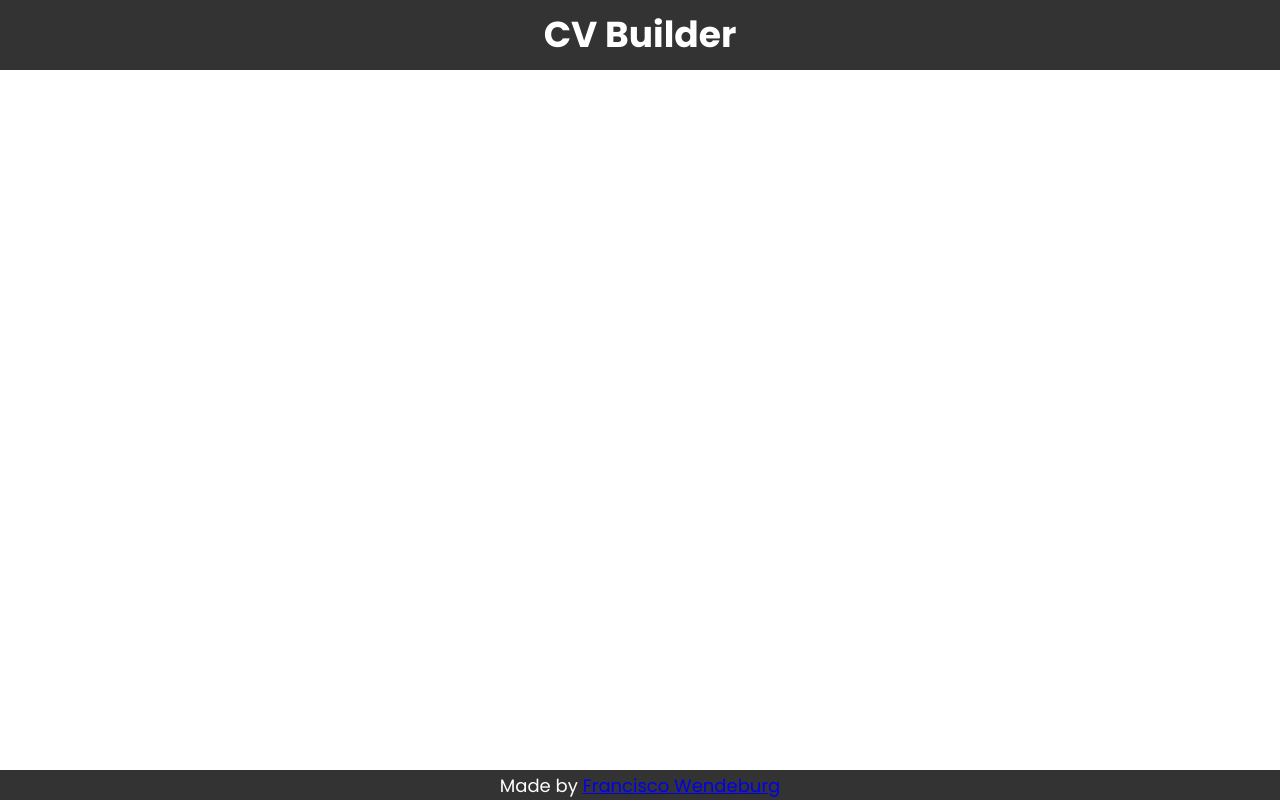
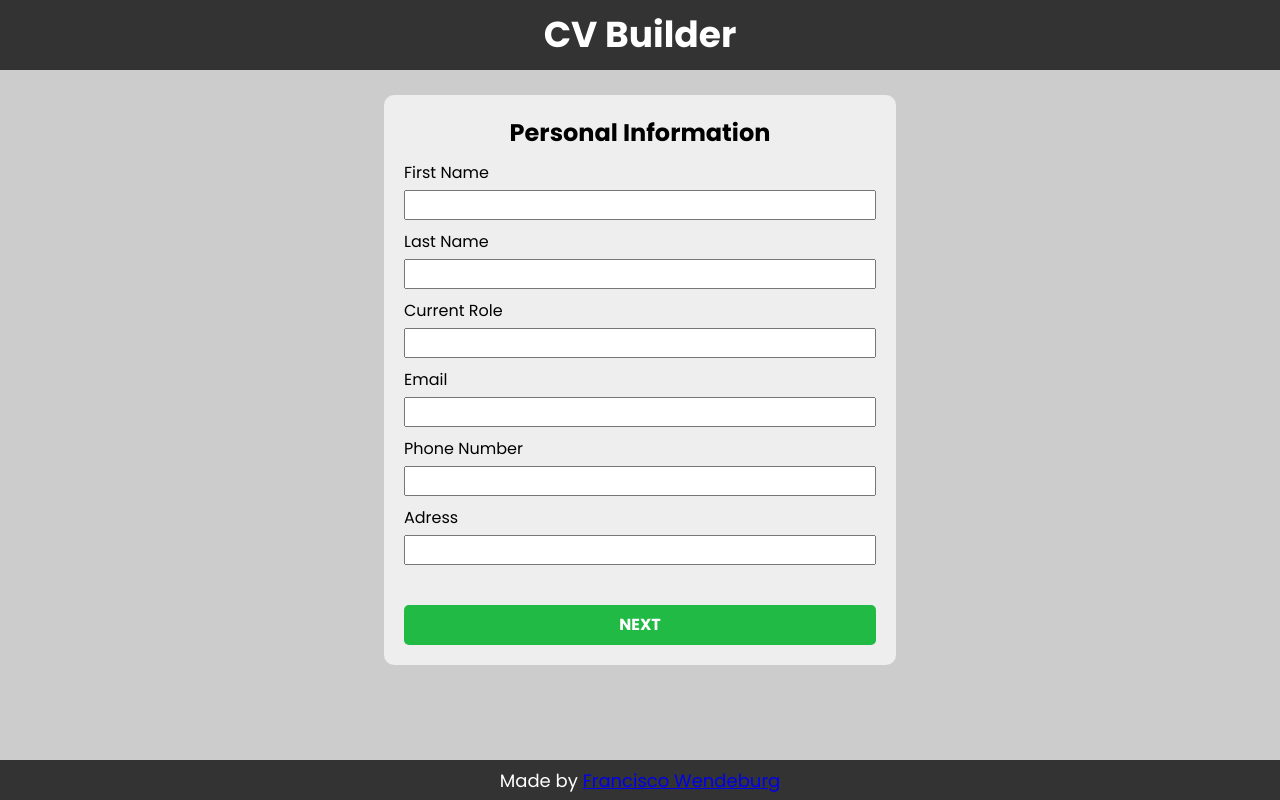
Before and after one commit to fwendeburg/create-cv, a React (Create React App) app: page / in a window 1280 px wide. Built offline with nearby package versions, Linux system fonts and the light colour scheme.

Commit message:
added forms

```diff
--- a/public/index.html
+++ b/public/index.html
@@ -1,7 +1,7 @@
 <!DOCTYPE html>
 <html lang="en">
   <head>
-    <title>CV-App</title>
+    <title>CV Builder</title>
 
     <meta charset="UTF-8">
     <meta name="viewport" content="width=device-width, initial-scale=1.0, maximum-scale=1.0, user-scalable=no"/>
--- a/src/components/App.js
+++ b/src/components/App.js
@@ -1,12 +1,14 @@
 import Navbar from './Navbar';
 import Footer from './Footer';
+import Main from './Main';
 
 function App() {
   return (
-    <div className="App">
+    <>
       <Navbar />
+      <Main />
       <Footer />
-    </div>
+    </>
   );
 }
 
--- /dev/null
+++ b/src/components/Button.js
@@ -0,0 +1,37 @@
+import React from 'react';
+import styled from 'styled-components';
+
+const ButtonStyles = styled.button`
+    height: 40px;
+    width: calc(100% - 40px);
+    background-color: ${(props) => props.color};
+    color: rgb(255, 255, 255);
+    text-transform: uppercase;
+    display: flex;
+    align-items: center;
+    justify-content: center;
+    border-radius: 5px;
+    cursor: pointer;
+    border: 0;
+    margin-left: 20px;
+    margin-right: 20px;
+    margin-top: 5px;
+    margin-bottom: 5px;
+    font-weight: 700;
+
+    &:hover {
+        background-color: ${(props) => props.hoverColor};
+    }
+`
+
+class Button extends React.Component {
+    render() {
+        return (
+            <ButtonStyles onClick={this.props.onButtonClicked} color={this.props.color} hoverColor={this.props.hoverColor}>
+                {this.props.text}
+            </ButtonStyles>
+        );
+    }
+}
+
+export default Button;
--- a/src/components/EducationForm.js
+++ b/src/components/EducationForm.js
@@ -1,7 +1,43 @@
 import React from 'react';
 
+import Button from './Button';
+import { FormTitle, InputContainer, TextInput, TextArea, InputLabel, ButtonContainer } from './FormComponents';
+
 class EducationForm extends React.Component {
-
+    render() {
+        return (
+            <>
+                <FormTitle>Education</FormTitle>
+                <InputContainer>
+                    <InputLabel htmlFor="degree">Degree or Stream</InputLabel>
+                    <TextInput type="text" id="degree"/>
+                </InputContainer>
+                <InputContainer>
+                    <InputLabel htmlFor="university">University or School</InputLabel>
+                    <TextInput type="text" id="university"/>
+                </InputContainer>
+                <InputContainer>
+                    <InputLabel htmlFor="gpa">GPA</InputLabel>
+                    <TextInput type="number" step="0.01" min="0.00" max="10.0" id="gpa"/>
+                </InputContainer>
+                <InputContainer>
+                    <InputLabel htmlFor="from">From</InputLabel>
+                    <TextInput type="date" id="from"/>
+                </InputContainer>
+                <InputContainer>
+                    <InputLabel htmlFor="to">To (leave empty for present)</InputLabel>
+                    <TextInput type="date" id="to"/>
+                </InputContainer>
+                <InputContainer>
+                    <InputLabel htmlFor="description">Description or Achievements</InputLabel>
+                    <TextArea id="description"/>
+                </InputContainer>
+                <ButtonContainer>
+                    <Button text="add education" color="blue" colorHover="white" />
+                </ButtonContainer>
+            </>
+        );
+    }
 }
 
 export default EducationForm;
--- a/src/components/Footer.js
+++ b/src/components/Footer.js
@@ -2,11 +2,8 @@ import React from 'react';
 import styled from 'styled-components';
 
 const FooterContainer = styled.div`
-    position: absolute;
-    bottom: 0;
-    left: 0;
     width: 100%;
-    height: 30px;
+    height: 40px;
     background-color: rgb(51, 51, 51);
     display: flex;
     align-items: center;
--- /dev/null
+++ b/src/components/FormComponents.js
@@ -0,0 +1,35 @@
+import styled from 'styled-components';
+
+const FormTitle = styled.h2`
+    color: rgb(0, 0, 0);
+    font-size: 24px;
+`
+
+const InputContainer = styled.div`
+    margin-right: 20px;
+    margin-left: 20px;
+    width: calc(100% - 40px);
+    display: flex;
+    flex-direction: column;
+    margin-top: 10px;
+`
+
+const TextInput = styled.input`
+    width: 100%;
+`
+
+const TextArea = styled.textarea`
+    width: 100%;
+    resize: vertical;
+    min-height: 100px;
+`
+const InputLabel = styled.label`
+    margin-bottom: 5px;
+`
+
+const ButtonContainer = styled.div`
+    margin-top: 10px;
+    width: 100%;
+`
+
+export { FormTitle, InputContainer, TextInput, TextArea, InputLabel, ButtonContainer };
--- /dev/null
+++ b/src/components/Main.js
@@ -0,0 +1,85 @@
+import React from 'react';
+import styled from 'styled-components';
+
+import Button from './Button';
+import PersonalInfoForm from './PersonalInfoForm';
+import EducationForm from './EducationForm';
+import WorkExpForm from './WorkExpForm';
+
+
+const MainContainer = styled.div`
+    margin-top: 95px;
+    margin-bottom: 25px;
+    background-color: rgb(238, 238, 238);
+    height: max-content;
+    width: 40vw;
+    min-width: 300px;
+    display: flex;
+    border-radius: 10px;
+    flex-direction: column;
+    align-items: center;
+    justify-content: space-around;
+`
+
+const ContentContainer = styled.div`
+    display: flex;
+    flex-direction: column;
+    align-items: center;
+    width: 100%;
+    margin-top: 20px;
+    margin-bottom: 15px;
+`
+
+class Main extends React.Component {
+    constructor(props) {
+        super(props)
+
+        this.state = {
+            forms: ['PersonalInfoForm', 'EducationForm', 'WorkExpForm'],
+            currentForm: 'PersonalInfoForm'
+        };
+
+        this.nextForm = this.nextForm.bind(this);
+        this.previousForm = this.previousForm.bind(this);
+    }
+
+    getFormIndex(form) {
+        for (let i = 0; i < this.state.forms.length; i++) {
+            if (form === this.state.forms[i]) {
+                return i;
+            }
+        }
+    }
+
+    nextForm() {
+        let currentFormIndex = this.getFormIndex(this.state.currentForm);
+
+        this.setState({currentForm: this.state.forms[currentFormIndex + 1]});
+    }
+
+    previousForm() {
+        let currentFormIndex = this.getFormIndex(this.state.currentForm);
+
+        this.setState({currentForm: this.state.forms[currentFormIndex - 1]});
+    }
+
+    render() {
+        return (
+            <MainContainer>
+                <ContentContainer>
+                    {this.state.currentForm === 'PersonalInfoForm'? <PersonalInfoForm /> : null}
+                    {this.state.currentForm === 'EducationForm'? <EducationForm /> : null}
+                    {this.state.currentForm === 'WorkExpForm'? <WorkExpForm /> : null}
+                </ContentContainer>
+
+                <ContentContainer>
+                    {this.state.currentForm === 'WorkExpForm'? <Button color="#21BA45" text="generate pdf" hoverColor="#1FA83F"/> : null}
+                    {this.state.currentForm === 'WorkExpForm'? null : <Button onButtonClicked={this.nextForm} color="#21BA45" text="next" hoverColor="#1FA83F"/>}
+                    {this.state.currentForm === 'PersonalInfoForm'? null : <Button onButtonClicked={this.previousForm} color="#D54545" text="back" hoverColor="#B63B3B"/>}
+                </ContentContainer>
+            </MainContainer>
+        );
+    }
+}
+
+export default Main;
--- a/src/components/PersonalInfoForm.js
+++ b/src/components/PersonalInfoForm.js
@@ -1,7 +1,39 @@
 import React from 'react';
 
+import { FormTitle, InputContainer, TextInput, InputLabel } from './FormComponents';
+
 class PersonalInfoForm extends React.Component {
-
+    render() {
+        return(
+            <>
+                <FormTitle>Personal Information</FormTitle>
+                <InputContainer>
+                    <InputLabel htmlFor="first-name">First Name</InputLabel>
+                    <TextInput type="text" id="first-name"/>
+                </InputContainer>
+                <InputContainer>
+                    <InputLabel htmlFor="last-name">Last Name</InputLabel>
+                    <TextInput type="text" id="last-name"/>
+                </InputContainer>
+                <InputContainer>
+                    <InputLabel htmlFor="role">Current Role</InputLabel>
+                    <TextInput type="text" id="role"/>
+                </InputContainer>
+                <InputContainer>
+                    <InputLabel htmlFor="email">Email</InputLabel>
+                    <TextInput type="email" id="email"/>
+                </InputContainer>
+                <InputContainer>
+                    <InputLabel htmlFor="phone-number">Phone Number</InputLabel>
+                    <TextInput type="text" id="phone-number"/>
+                </InputContainer>
+                <InputContainer>
+                    <InputLabel htmlFor="adress">Adress</InputLabel>
+                    <TextInput type="text" id="adress"/>
+                </InputContainer>
+            </>
+        );
+    }
 }
 
 export default PersonalInfoForm;
--- a/src/components/WorkExpForm.js
+++ b/src/components/WorkExpForm.js
@@ -1,7 +1,43 @@
 import React from 'react';
 
+import Button from './Button';
+import { FormTitle, InputContainer, TextInput, TextArea, InputLabel, ButtonContainer } from './FormComponents';
+
 class WorkExpForm extends React.Component {
-
+    render() {
+        return (
+            <>
+                <FormTitle>Work Experience</FormTitle>
+                <InputContainer>
+                    <InputLabel htmlFor="position">Position</InputLabel>
+                    <TextInput type="text" id="position"/>
+                </InputContainer>
+                <InputContainer>
+                    <InputLabel htmlFor="company">Company</InputLabel>
+                    <TextInput type="text" id="company"/>
+                </InputContainer>
+                <InputContainer>
+                    <InputLabel htmlFor="city">City</InputLabel>
+                    <TextInput type="text" id="city"/>
+                </InputContainer>
+                <InputContainer>
+                    <InputLabel htmlFor="from">From</InputLabel>
+                    <TextInput type="date" id="from"/>
+                </InputContainer>
+                <InputContainer>
+                    <InputLabel htmlFor="to">To (leave empty for present)</InputLabel>
+                    <TextInput type="date" id="to"/>
+                </InputContainer>
+                <InputContainer>
+                    <InputLabel htmlFor="description">Description or Achievements</InputLabel>
+                    <TextArea id="description"/>
+                </InputContainer>
+                <ButtonContainer>
+                    <Button text="add work experience" color="blue" colorHover="white" />
+                </ButtonContainer>
+            </>
+        );
+    }
 }
 
 export default WorkExpForm;
--- a/src/index.js
+++ b/src/index.js
@@ -3,12 +3,12 @@ import ReactDOM from 'react-dom';
 
 import App from './components/App';
 import { ResetCSS } from './styles/ResetCSS.style.js';
-import { BodyStyles } from './styles/BodyStyles.style.js';
+import { BodyAndRootStyles } from './styles/BodyAndRootStyles.style.js';
 
 ReactDOM.render(
   <React.StrictMode>
     <ResetCSS />
-    <BodyStyles />
+    <BodyAndRootStyles />
     <App />
   </React.StrictMode>,
   document.getElementById('root')
--- /dev/null
+++ b/src/styles/BodyAndRootStyles.style.js
@@ -0,0 +1,17 @@
+import { createGlobalStyle } from 'styled-components';
+
+export const BodyAndRootStyles = createGlobalStyle`
+    body {
+        background-color: rgb(204, 204, 204);
+        font-family: 'Poppins', sans-serif;
+    }
+
+    #root {
+        width: 100%;
+        height: 100vh;
+        display: flex;
+        flex-direction: column;
+        align-items: center;
+        justify-content: space-between;
+    }
+`
--- a/src/styles/BodyStyles.style.js
+++ /dev/null
@@ -1,7 +0,0 @@
-import { createGlobalStyle } from 'styled-components';
-
-export const BodyStyles = createGlobalStyle`
-    body {
-        font-family: 'Poppins', sans-serif;
-    }
-`
```
